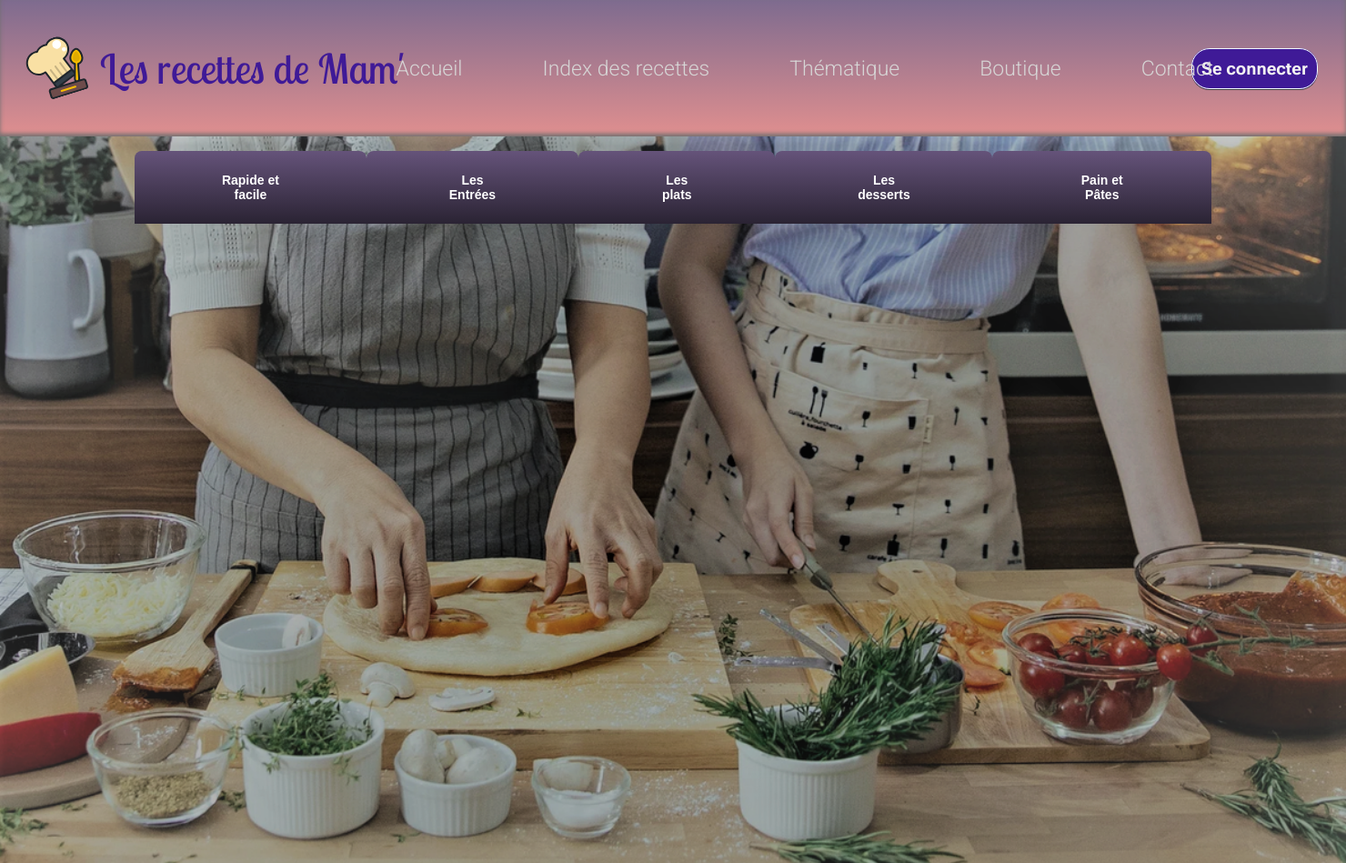
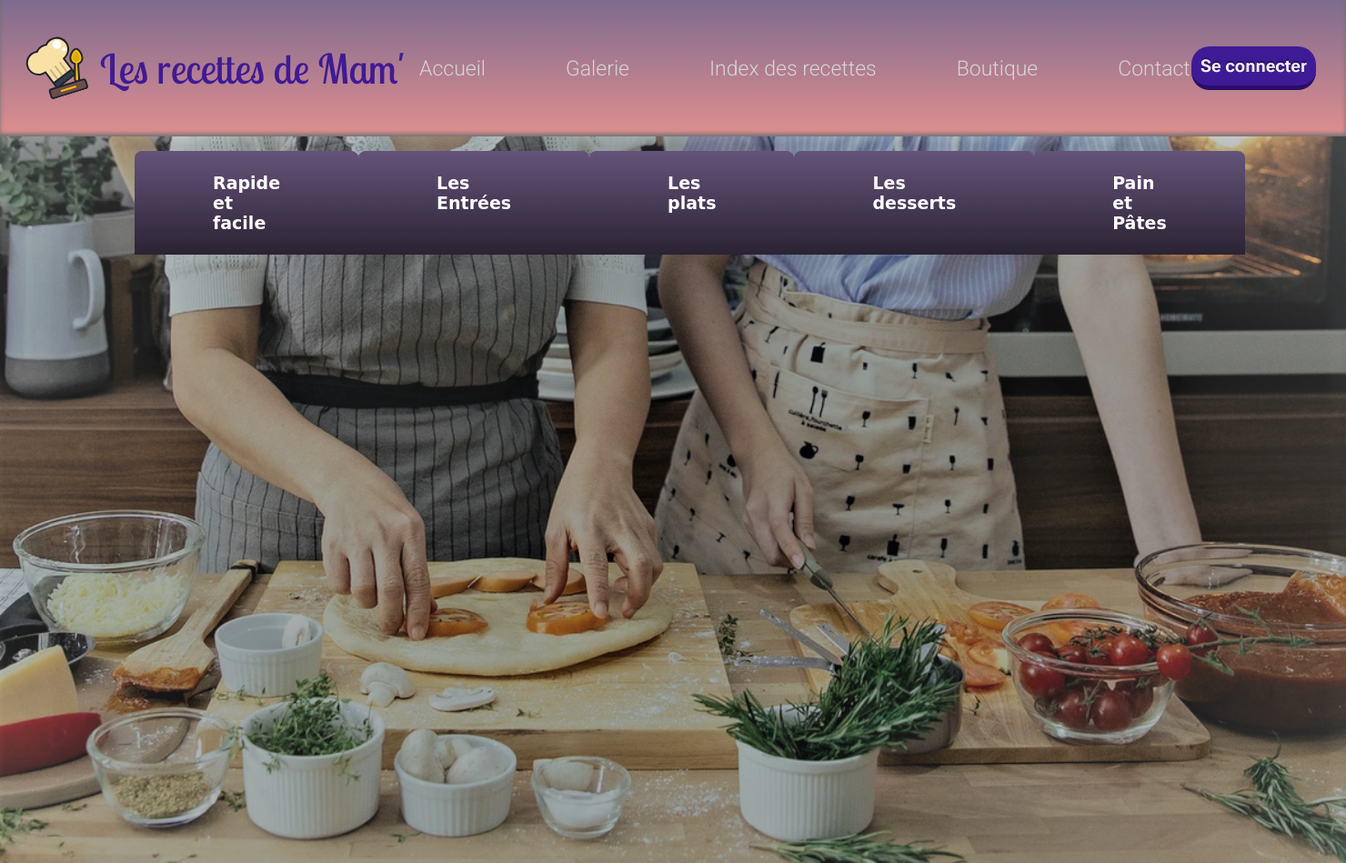
Before and after one commit to Enjikal/Projet_perso_Franck, a PHP site: page /index/indexrecettes.php in a window 1480 px wide. Shown: the top 949 px of the page at 91% size. Run offline with PHP 8.4, Linux system fonts and the light colour scheme; some libraries are stand-ins or nearby versions; some web fonts are replaced.

Commit message:
updatesite

```diff
--- a/CSS/indexrecettes.css
+++ b/CSS/indexrecettes.css
@@ -1,5 +1,5 @@
 .backgroundindexrecettes {
-    font-family: Montserrat, Helvetica, sans-serif;
+    font-family: 'Montserrat', Helvetica, sans-serif;
     /*margin: 1rem;*/
     font-size: 20px;
     background: #e08f8ffa;
@@ -12,7 +12,6 @@
 padding:0;
 margin:0;
 list-style:none;
-text-align:center;
 }
 
 .stickers{
@@ -119,7 +118,8 @@ text-decoration:none;
 display:block;
 padding:8px 70px;
 color:#fff;
-font-family:arial;
+font-family: 'Lobster', cursive;
+font-size: 19px;
 }
 #menu-demo2 ul a{
 padding:8px 0;
--- a/CSS/navbar.css
+++ b/CSS/navbar.css
@@ -6,7 +6,7 @@
 }
 
 body {
-  font-family: Montserrat, Helvetica, sans-serif;
+  font-family: 'Montserrat', sans-serif; ;
   background: #d4d3d3;
 }
 
@@ -87,23 +87,32 @@ nav .navlinks-container{
   font-size: 19px;
   color: #f3f2f2;
   background: rgb(63, 26, 151);
-
   padding: 10px 10px;
   margin: 0 5px;
   border-radius: 20px;
+  border-bottom: 5px solid rgb(41, 14, 104);
+  text-shadow: 0px -2px rgb(41, 14, 104);
+  transition: all .1s;
+  -webkit-transition: all .1s;
+  float: left;
   cursor: pointer;
-  border: 1px solid aliceblue;
-  box-shadow: 0px 1px #414141;
+}
+
+.sign-btns a:active{
+  transform: translate(0, 5px);
+  -webkit-transform: translate(0, 5px);
+  border-bottom: 1px solid;
 }
 
 .sign-btns {
   width: 150px;
+}
 
-}
 .sign-btns a:nth-child(1):active{
   /*border: none;*/
   background: rgba(126,107,143,1);
   }
+
   .sign-btns a:nth-child(2):active{
     /*border: none;*/
     background:rgba(126,107,143,1) ;
--- a/index/navbar.php
+++ b/index/navbar.php
@@ -50,9 +50,9 @@ if(isset($_SESSION) && !empty($_SESSION)){
           <span></span>
         </button>
         <div class="navlinks-container">
-          <a href="../index/slider.php" aria-current="page">Accueil</a>
+          <a href="#" aria-current="page">Accueil</a>
+          <a href="../index/slider.php">Galerie</a>
           <a href="../index/indexrecettes.php">Index des recettes</a>
-          <a href="#">Thématique</a>
           <a href="#">Boutique</a>
           <a href="contact.php">Contact</a>
         </div>
```
Also changed, not shown: CSS/form.css (+4 -3 lines), CSS/header.css (+4 -4 lines), index/contact.php (+4 -4 lines).
